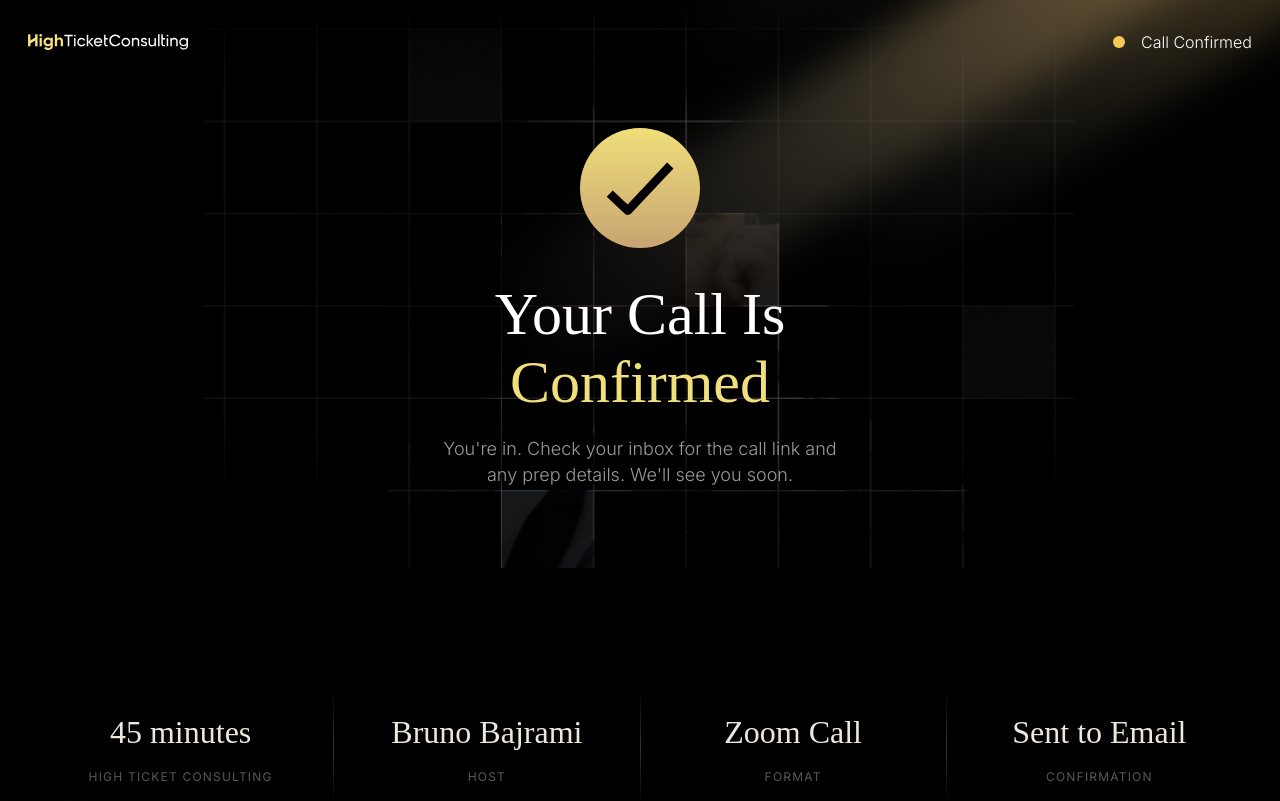
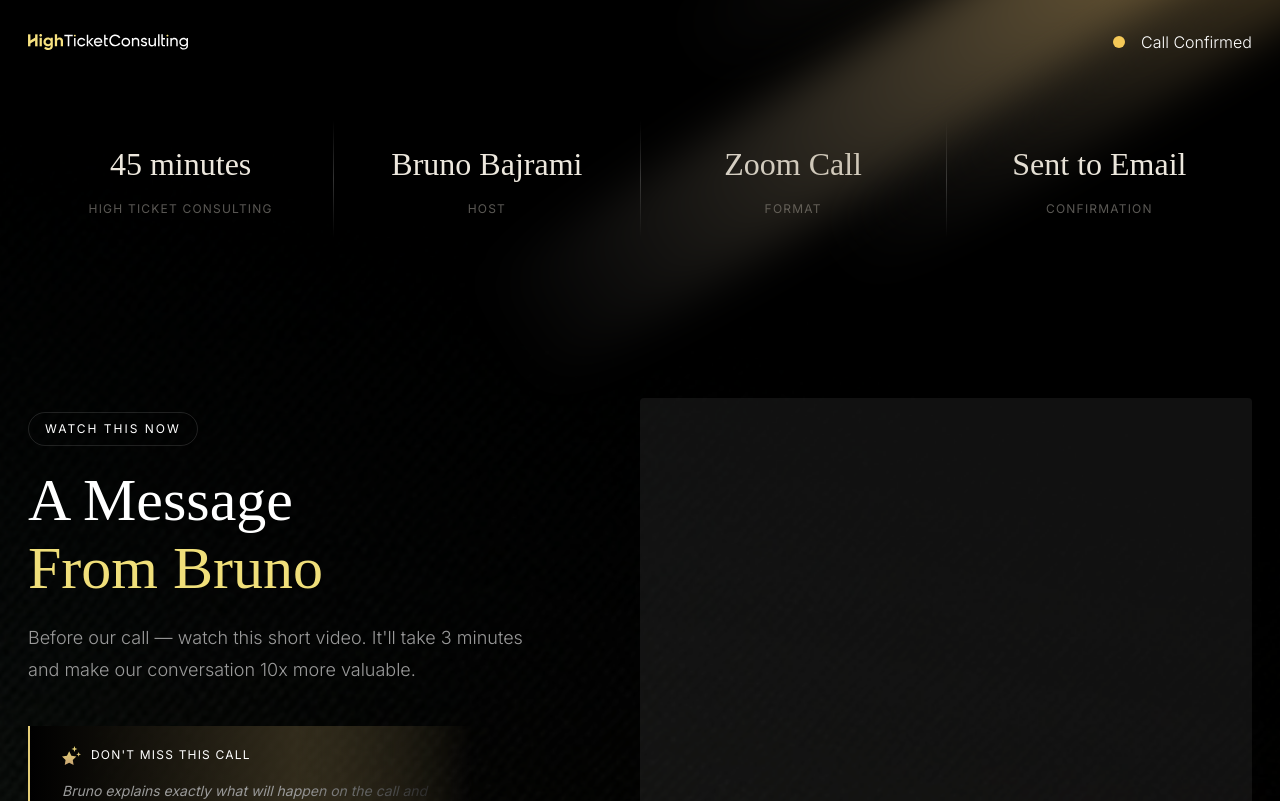
Before and after one commit to paulotra/htc, a Next.js app: page /confirmation in a window 1280 px wide. Shown: the top 801 px of the page. Built offline with nearby package versions, Linux system fonts and the light colour scheme; a web font is replaced by a local one.

Commit message:
training improve

```diff
--- a/app/confirmation/page.tsx
+++ b/app/confirmation/page.tsx
@@ -33,7 +33,7 @@ export default function ConfirmationPage() {
 						alt=""
 					/>
 					{/* eslint-disable-next-line @next/next/no-img-element */}
-					<div
+					{/* <div
 						data-gsap="confirm-header"
 						className="flex-1 flex flex-col items-center justify-center text-center gap-8 pt-20 pb-10	 md:pb-20"
 					>
@@ -56,7 +56,7 @@ export default function ConfirmationPage() {
 								details. We&apos;ll see you soon.
 							</p>
 						</div>
-					</div>
+					</div> */}
 				</main>
 			</div>
 			<div className="relative pb-16 md:pb-[160px]">
```
